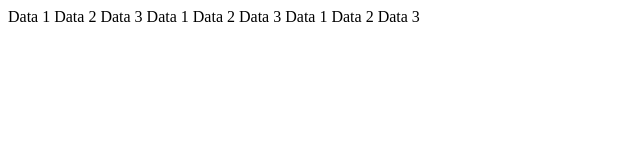
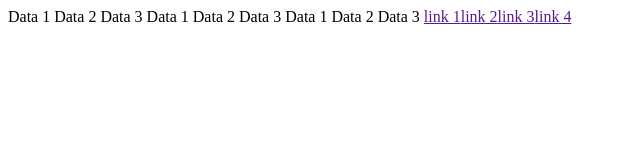
Before and after one commit to otienosteve/git-workshop, a plain HTML site: page index.html in a window 1280 px wide. Shown: the whole page, without its empty margins (0-640 px from the left). Drawn offline with Linux system fonts and the light colour scheme.

Commit message:
Add Links

```diff
--- a/index.html
+++ b/index.html
@@ -22,5 +22,8 @@
         <td>Data 2</td>
         <td>Data 3</td>
     </tr>
+
+
+    <a href="">link 1</a><a href="">link 2</a><a href="">link 3</a><a href="">link 4</a>
 </body>
 </html>
```
